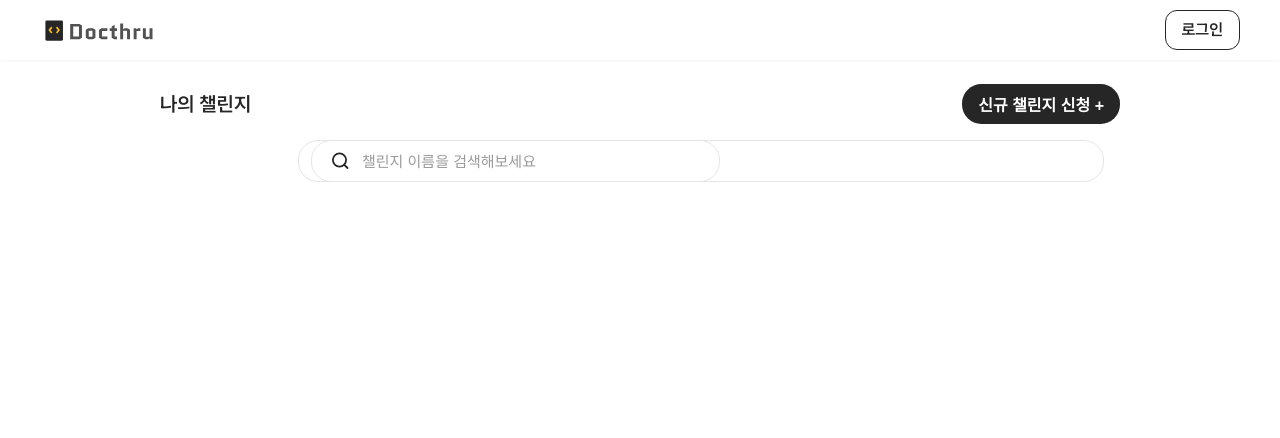
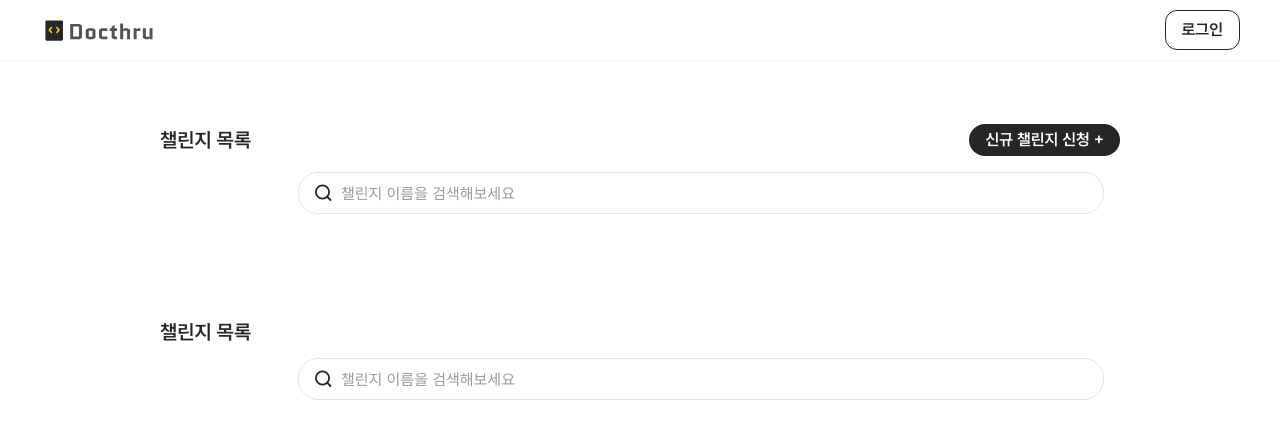
Before and after one commit to fs08-docthrough-team2/fs08-docthrough-team2-fe, a Next.js app: page /test in a window 1280 px wide. Shown: the top 438 px of the page. Built offline with nearby package versions, Linux system fonts and the light colour scheme.

Commit message:
ChallengeListToolbar 90% 완료

```diff
--- a/src/app/test/page.jsx
+++ b/src/app/test/page.jsx
@@ -3,5 +3,28 @@
 import ChallengeListToolbar from '@/components/organisms/ChallengeListToolbar';
 
 export default function TestPage() {
-  return <ChallengeListToolbar />;
+  return (
+    <main
+      style={{
+        width: '100%',
+        padding: '40px 0',
+        display: 'flex',
+        flexDirection: 'column',
+        gap: '60px',
+      }}
+    >
+      {/* ✅ User Version */}
+      <section style={{ width: '100%', display: 'flex', justifyContent: 'center' }}>
+        <ChallengeListToolbar
+          variant="user"
+          onCreateRequest={() => alert('유저: 신규 챌린지 신청')}
+        />
+      </section>
+
+      {/* ✅ Admin Version */}
+      <section style={{ width: '100%', display: 'flex', justifyContent: 'center' }}>
+        <ChallengeListToolbar variant="admin" />
+      </section>
+    </main>
+  );
 }
--- a/src/components/organisms/ChallengeListToolbar.jsx
+++ b/src/components/organisms/ChallengeListToolbar.jsx
@@ -1,49 +1,50 @@
 'use client';
 
-import React from 'react';
+import { useState } from 'react';
 import styles from '@/styles/components/organisms/ChallengeListToolbar.module.scss';
 import SearchInput from '@/components/atoms/input/SearchInput.jsx';
 
 export default function ChallengeListToolbar({
-  variant = 'user',
-  title,
-  // 기존 상태 props
-  search = '',
-  onSearchChange,
-  onCreateRequest,
-  // 🔸 임시: 필터 자리에 렌더할 컴포넌트/노드 (나중에 팀 드롭다운 꽂기)
-  filterSlot = null,
+  variant = 'user', // 'user' | 'admin'
+  title, // 주면 그걸 사용, 안 주면 "챌린지 목록"
+  search, // optional controlled value
+  onSearchChange, // optional controlled handler
+  onCreateRequest, // user일 때만 쓰임
+  filterSlot = null, // 필터 드롭다운 자리
 }) {
-  const isAdmin = variant === 'admin';
-  const computedTitle = title ?? (isAdmin ? '챌린지 목록' : '나의 챌린지');
-  const pick = (v) => v?.target?.value ?? v;
-  const handleSearch = (value) => {
-    if (onSearchChange) onSearchChange(value);
-    else setSearch?.(value); // 혹시 내부 상태 쓸 때 대비
+  const [localSearch, setLocalSearch] = useState(search ?? '');
+  const searchValue = search !== undefined ? search : localSearch;
+
+  const handleSearch = (eOrValue) => {
+    const v = typeof eOrValue === 'string' ? eOrValue : (eOrValue?.target?.value ?? '');
+    if (onSearchChange) onSearchChange(v);
+    else setLocalSearch(v);
   };
+
+  const computedTitle = title ?? '챌린지 목록';
+  const showCreateButton = variant === 'user'; // ✅ 유저만 버튼 노출
 
   return (
     <section className={styles.wrapper}>
-      {/* 상단 제목 + 버튼 */}
+      {/* 상단: 제목 + (유저만) 버튼 */}
       <div className={styles.header}>
         <h2 className={styles.title}>{computedTitle}</h2>
-        {!isAdmin && (
+        {showCreateButton && (
           <button type="button" className={styles.createButton} onClick={onCreateRequest}>
             신규 챌린지 신청 +
           </button>
         )}
       </div>
 
-      {/* 컨트롤 바: [필터 자리] + [검색] */}
+      {/* 하단: 필터 + 검색 */}
       <div className={styles.controls}>
-        {/* 🔸 필터 슬롯: 없으면 placeholder로 동일한 폭만 차지 */}
         <div className={styles.filterSlot}>
-          {filterSlot ?? <div className={styles.placeholder} aria-hidden />}
+          {filterSlot ?? <div style={{ width: 112, height: 40 }} aria-hidden />}
         </div>
 
         <div className={styles.searchArea}>
           <SearchInput
-            value={search}
+            value={searchValue}
             onChange={handleSearch}
             placeholder="챌린지 이름을 검색해보세요"
           />
--- a/src/styles/components/atoms/Input/SearchInput.module.scss
+++ b/src/styles/components/atoms/Input/SearchInput.module.scss
@@ -1,14 +1,14 @@
 .siWrap {
   display: flex;
   align-items: center;
-  width: 375px;
-  height: 40px;
-  padding: 0 16px;
-  gap: 8px;
+  width: 100%;
+  height: 100%;
+  padding: 0;
   border-radius: 20px;
   border: 1px solid #e5e5e5;
   background: #fff;
   transition: border-color 0.2s;
+  gap: 4px;
 }
 .siWrap:focus-within {
   border-color: #9b9b9b;
--- a/src/styles/components/organisms/ChallengeListToolbar.module.scss
+++ b/src/styles/components/organisms/ChallengeListToolbar.module.scss
@@ -1,6 +1,9 @@
+@use '@/styles/mixin' as m;
+@use '@/styles/variable' as v;
+
 .wrapper {
   width: 100%;
-  background-color: #fff;
+  background-color: v.$white;
   display: flex;
   flex-direction: column;
   align-items: center;
@@ -24,14 +27,13 @@
 }
 
 .createButton {
+  @include m.reset-button;
   background-color: #262626;
   color: #fff;
-  border: none;
   border-radius: 19.5px;
   padding: 8px 16px;
   font-size: 16px;
   font-weight: 600;
-  cursor: pointer;
   transition: background-color 0.2s;
 
   &:hover {
@@ -42,15 +44,20 @@
 /* 필터 + 검색 */
 .controls {
   display: grid;
-  grid-template-columns: 112px 1fr;
+  grid-template-columns: 112px 1fr; /* 필터 112 + 검색 나머지 */
   align-items: center;
   gap: 10px;
   width: 960px;
   padding: 8px 16px;
   box-sizing: border-box;
+
+  /* 콘텐츠가 길어질 때 레이아웃 밀림 방지 */
+  > * {
+    min-width: 0;
+  }
 }
 
-/* 필터 슬롯: 고정 폭 112px 유지 */
+/* (선택) 필터 슬롯 고정폭 */
 .filterSlot {
   width: 112px;
 }
@@ -63,6 +70,88 @@
   padding: 0 12px;
   border: 1px solid #e5e5e5;
   border-radius: 20px;
-  background: #fff;
-  overflow: hidden;
+  background: v.$white;
+  overflow: hidden; /* 내부 둥근/보더 잔상 컷 */
+
+  /* 포커스시 외곽만 살짝 강조(선택) */
+  &:focus-within {
+    border-color: #d9d9d9;
+    box-shadow: 0 0 0 2px rgba(38, 38, 38, 0.06);
+  }
 }
+
+/* 내부 요소 투명화 → 세로줄/반달 제거 (최소 스코프) */
+.searchArea :where(input, button, svg, div) {
+  background: transparent !important;
+  border: 0 !important;
+  box-shadow: none;
+  border-radius: 0;
+}
+
+/* 인풋을 래퍼에 딱 맞게 확장 */
+.searchArea input {
+  flex: 1;
+  min-width: 0;
+  height: 100%;
+  outline: 0;
+  font-size: 15px;
+  color: #333;
+
+  &::placeholder {
+    color: #9b9b9b;
+  }
+}
+
+/* ============= Responsive ============= */
+/* iPad mini (744px) */
+@include m.tablet {
+  .header,
+  .controls {
+    width: 744px;
+    padding: 8px 16px;
+  }
+
+  .title {
+    font-size: 18px;
+  }
+}
+
+/* Mobile (375px) */
+@include m.mobile {
+  .wrapper {
+    padding: 12px 0;
+  }
+
+  .header,
+  .controls {
+    width: 100%;
+    padding: 8px 16px;
+    box-sizing: border-box;
+  }
+
+  /* 필터 auto + 검색 1fr */
+  .controls {
+    grid-template-columns: auto 1fr;
+    gap: 8px;
+  }
+
+  .filterSlot {
+    width: auto;
+  }
+
+  .searchArea {
+    height: 36px;
+    border-radius: 18px;
+    padding: 0 10px;
+  }
+
+  .createButton {
+    padding: 8px 12px;
+    font-size: 14px;
+    border-radius: 18px;
+  }
+
+  .title {
+    font-size: 20px;
+  }
+}
```
